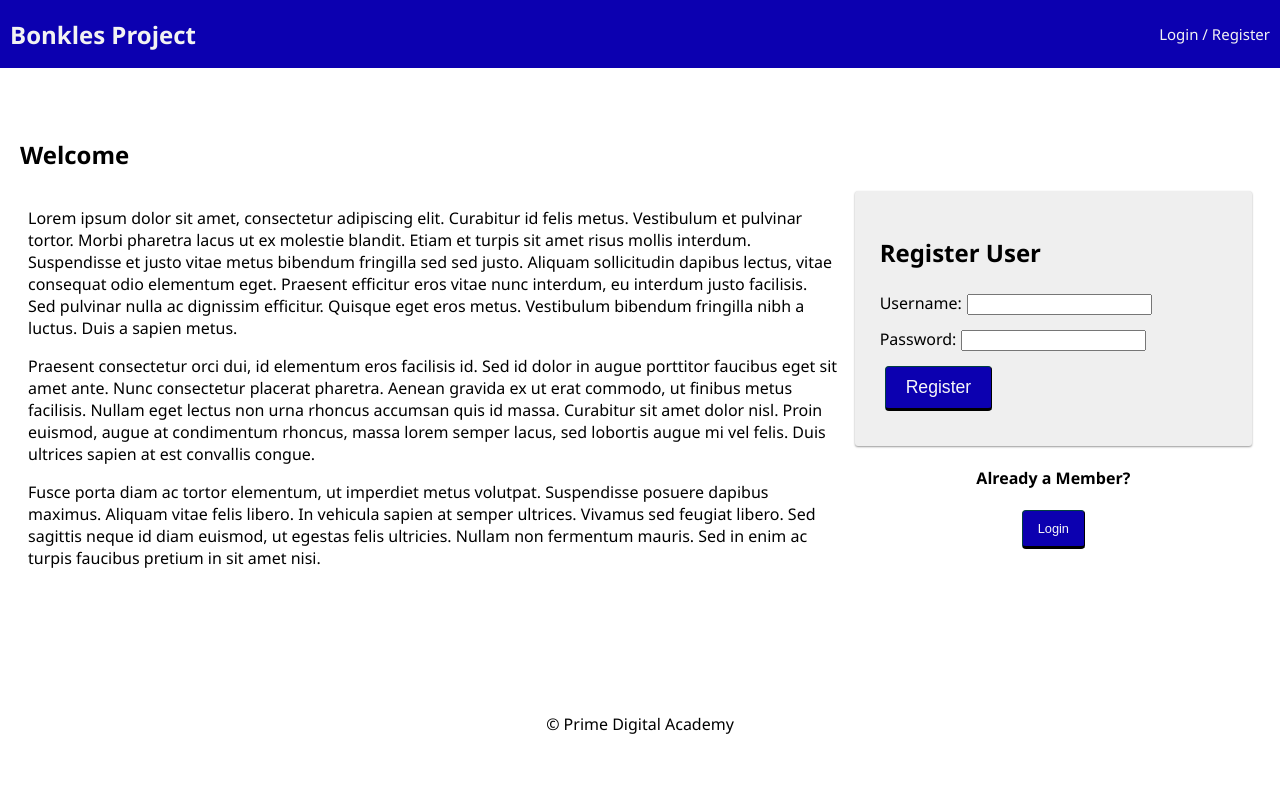
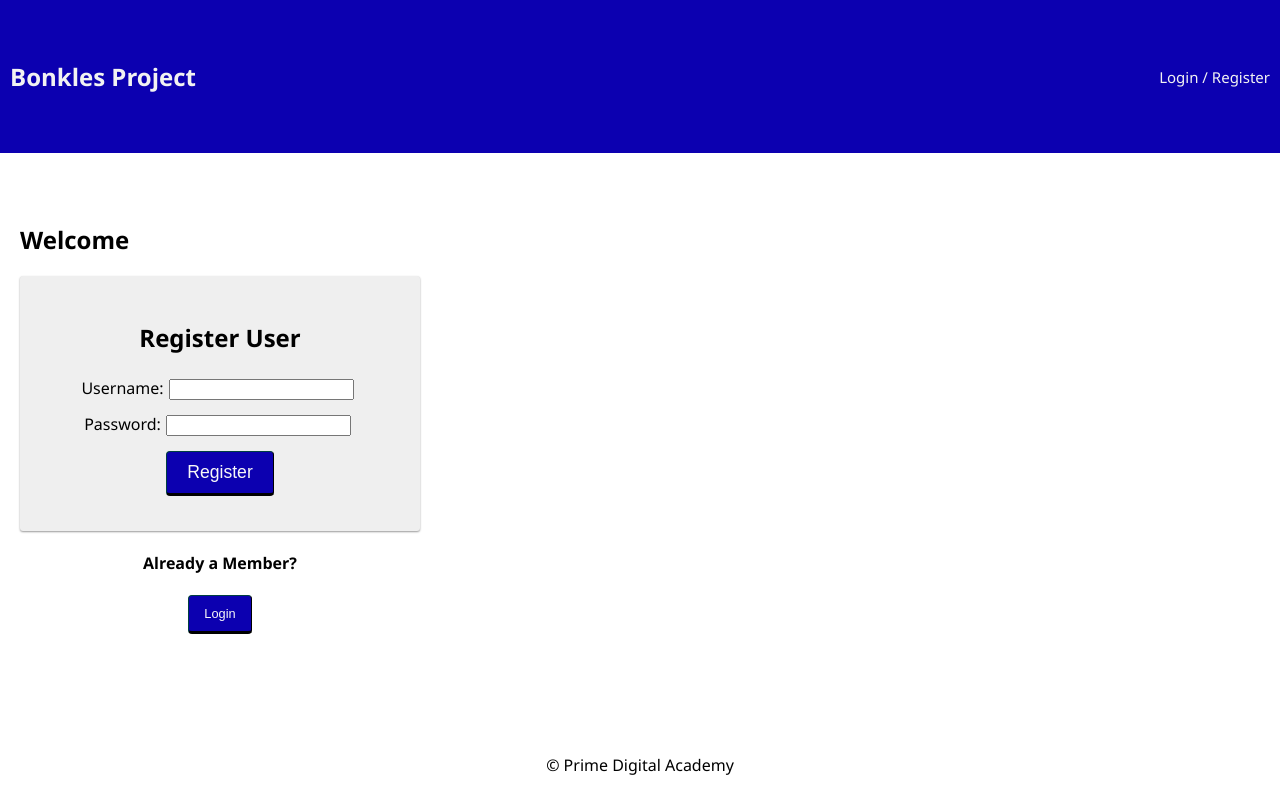
Before and after one commit to sjg3609/bionicle-project, a React (Create React App) app: page /bionicles#/home in a window 1280 px wide. Built offline with nearby package versions, Linux system fonts and the light colour scheme; no server answers.

Commit message:
Updated some of the default pages

```diff
--- a/src/components/LandingPage/LandingPage.jsx
+++ b/src/components/LandingPage/LandingPage.jsx
@@ -16,51 +16,14 @@ function LandingPage() {
   return (
     <div className="container">
       <h2>{heading}</h2>
-
       <div className="grid">
-        <div className="grid-col grid-col_8">
-          <p>
-            Lorem ipsum dolor sit amet, consectetur adipiscing elit. Curabitur
-            id felis metus. Vestibulum et pulvinar tortor. Morbi pharetra lacus
-            ut ex molestie blandit. Etiam et turpis sit amet risus mollis
-            interdum. Suspendisse et justo vitae metus bibendum fringilla sed
-            sed justo. Aliquam sollicitudin dapibus lectus, vitae consequat odio
-            elementum eget. Praesent efficitur eros vitae nunc interdum, eu
-            interdum justo facilisis. Sed pulvinar nulla ac dignissim efficitur.
-            Quisque eget eros metus. Vestibulum bibendum fringilla nibh a
-            luctus. Duis a sapien metus.
-          </p>
-
-          <p>
-            Praesent consectetur orci dui, id elementum eros facilisis id. Sed
-            id dolor in augue porttitor faucibus eget sit amet ante. Nunc
-            consectetur placerat pharetra. Aenean gravida ex ut erat commodo, ut
-            finibus metus facilisis. Nullam eget lectus non urna rhoncus
-            accumsan quis id massa. Curabitur sit amet dolor nisl. Proin
-            euismod, augue at condimentum rhoncus, massa lorem semper lacus, sed
-            lobortis augue mi vel felis. Duis ultrices sapien at est convallis
-            congue.
-          </p>
-
-          <p>
-            Fusce porta diam ac tortor elementum, ut imperdiet metus volutpat.
-            Suspendisse posuere dapibus maximus. Aliquam vitae felis libero. In
-            vehicula sapien at semper ultrices. Vivamus sed feugiat libero. Sed
-            sagittis neque id diam euismod, ut egestas felis ultricies. Nullam
-            non fermentum mauris. Sed in enim ac turpis faucibus pretium in sit
-            amet nisi.
-          </p>
-        </div>
-        <div className="grid-col grid-col_4">
+        <center>
           <RegisterForm />
-
-          <center>
-            <h4>Already a Member?</h4>
-            <button className="btn btn_sizeSm" onClick={onLogin}>
-              Login
-            </button>
-          </center>
-        </div>
+          <h4>Already a Member?</h4>
+          <button className="btn btn_sizeSm" onClick={onLogin}>
+            Login
+          </button>
+        </center>
       </div>
     </div>
   );
--- a/src/components/Nav/Nav.css
+++ b/src/components/Nav/Nav.css
@@ -17,6 +17,7 @@
   font-size: 24px;
   font-weight: 700;
   color: #f2f2f2;
+  padding: 60px;
   padding-left: 10px;
   margin: 0;
 }
@@ -36,7 +37,3 @@
   cursor: pointer;
   outline: 0;
 }
-
-.navLink:hover {
-  background-color: #07007071;
-}
```
